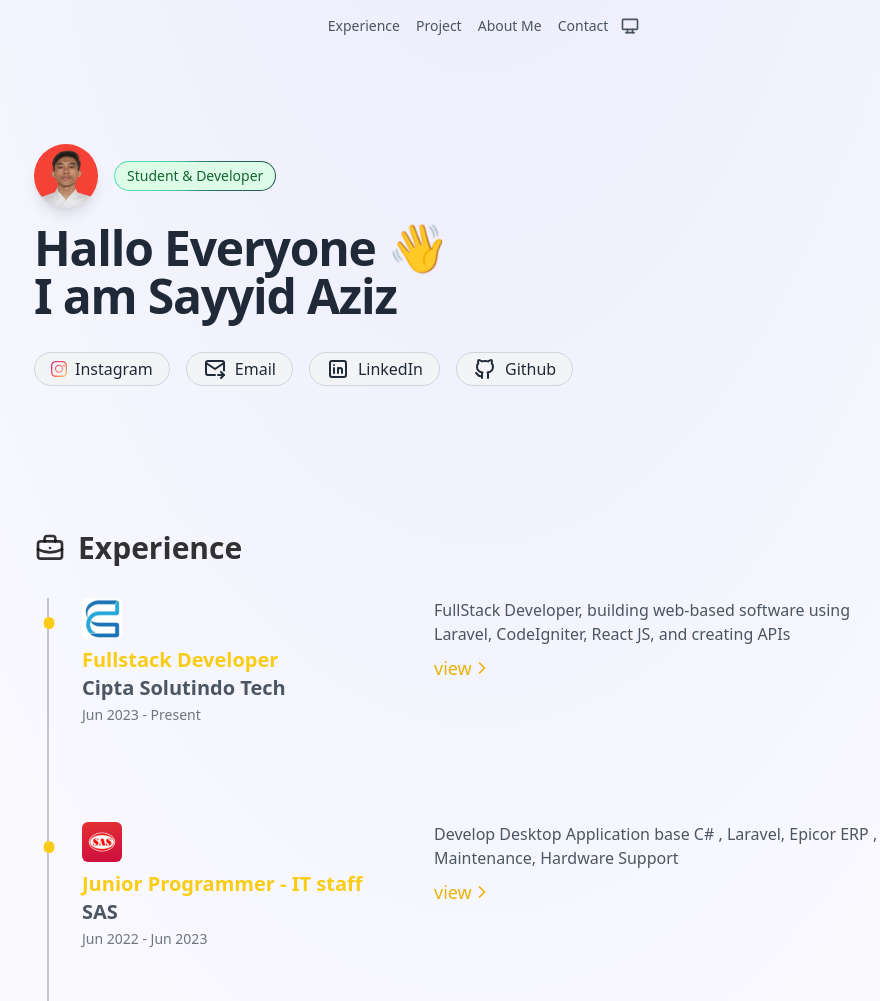
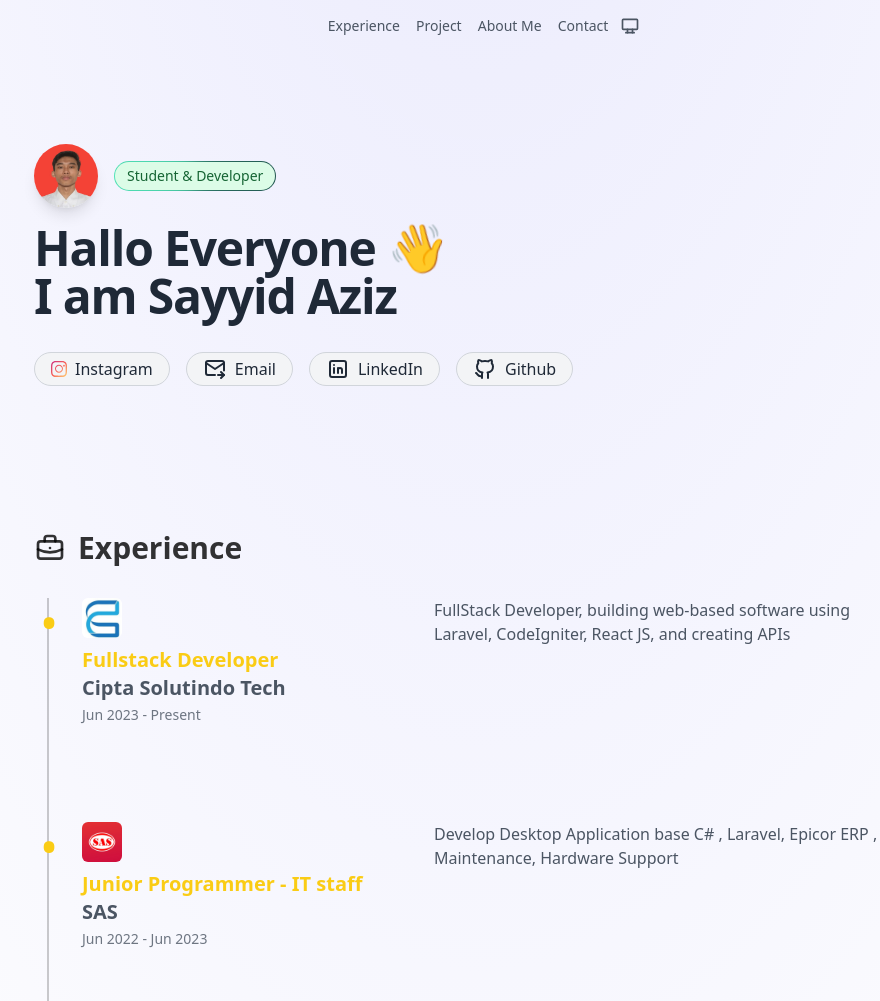
Before and after one commit to sayyidazizii/sayyidazizii.github.io, an Astro site: page / in a window 1280 px wide. Shown: the top 1001 px of the page, without its empty margins (158-1038 px from the left). Built offline with nearby package versions, Linux system fonts and the light colour scheme; Astro itself is replaced by a stand-in of ours.

Commit message:
enhance(ExperienceItem) : remove view

```diff
--- a/src/components/ExperienceItem.astro
+++ b/src/components/ExperienceItem.astro
@@ -27,7 +27,7 @@ const { title, company, description, link, date, logo } = Astro.props
   </div>
   <div class="relative flex flex-col gap-2 pb-4 text-gray-600 dark:text-gray-300 md:col-span-3">
     {description}
-    {link && (
+    <!-- {link && (
       <LinkInline href={link}>
         view
         <svg
@@ -46,6 +46,6 @@ const { title, company, description, link, date, logo } = Astro.props
           <path d="M9 6l6 6l-6 6" />
         </svg>
       </LinkInline>
-    )}
+    )} -->
   </div>
 </div>
```
